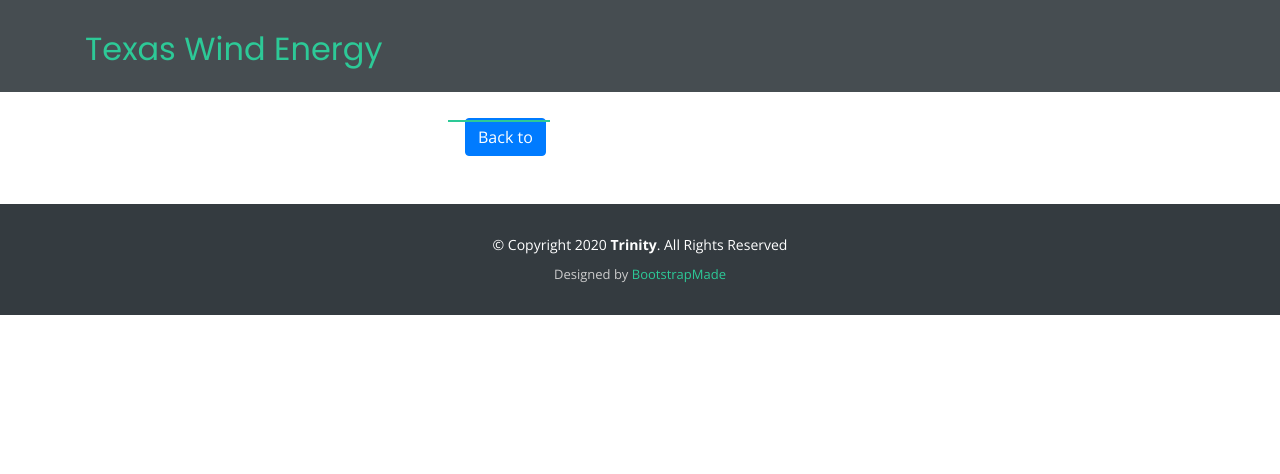
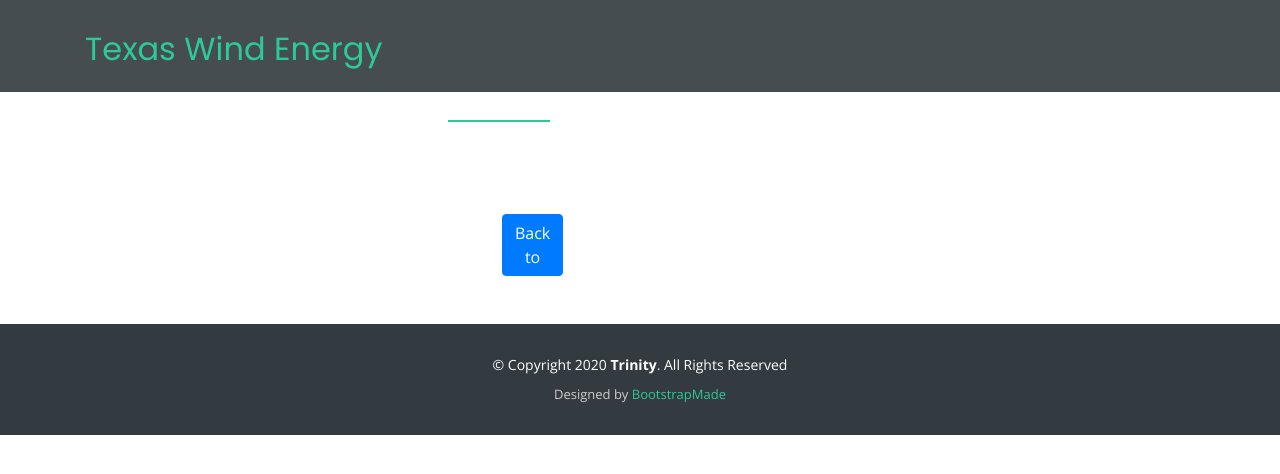
Before and after one commit to ybacoder/project-2, a Python web app: template templates/scrape.html in a window 1280 px wide. Shown: the top 474 px of the page. Run offline with Jinja, Linux system fonts and the light colour scheme; the template is opened without the code that fills it, so the values that code supplies are empty; some libraries are stand-ins or nearby versions.

Commit message:
Fix redirect button so it is visible. (Tested; it works.) Reinstitute scraping process.

```diff
--- a/templates/scrape.html
+++ b/templates/scrape.html
@@ -59,12 +59,14 @@
     </div>
   </header><!-- End Header -->
 
-  <div class="container">
+<div class="container">
     <div class="row py-5">
-      <div class="col-4"></div>
-      <div class="col-4">
+      <div class="col-4 my-5"></div>
+      <center>
+      <div class="col-4 mt-5 pt-5">
             <a class="btn btn-primary" href="{{ url_for(referring_func_name) }}" role="button">Back to {{ page_name }}</a>
       </div>
+    </center>
       <div class="col-4"></div>
     </div>
   </div>
```
